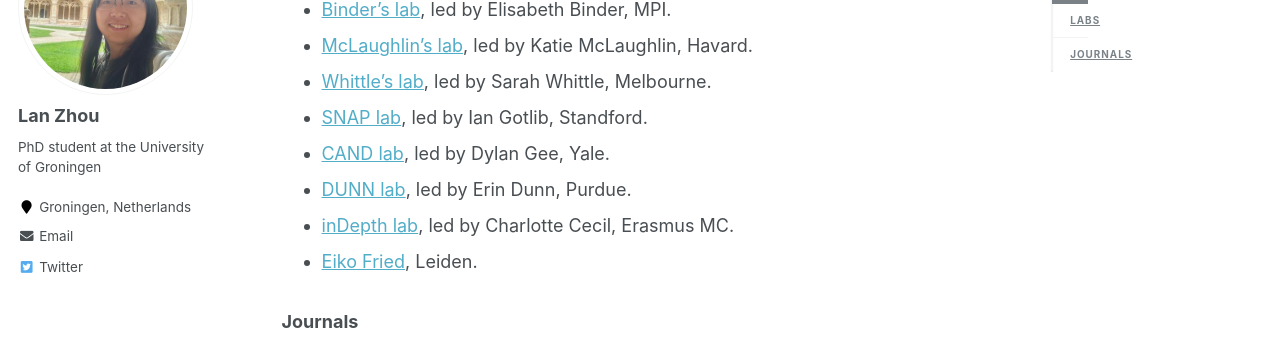
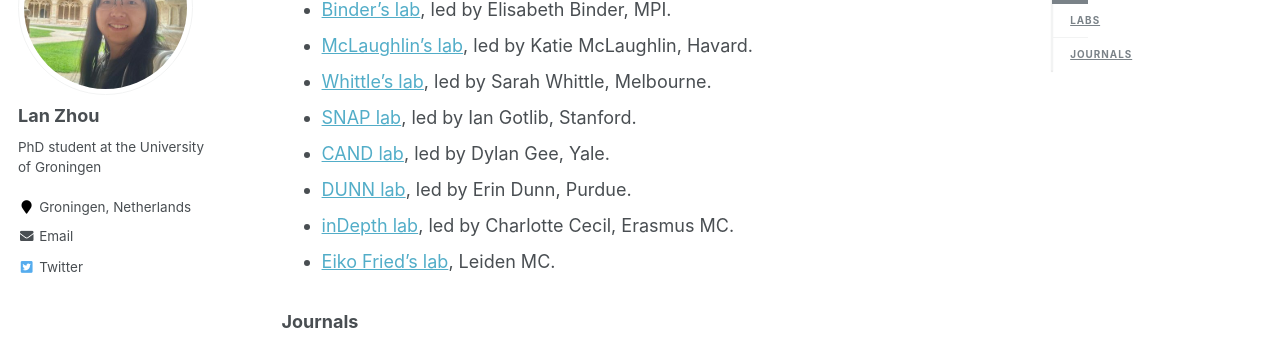
Before and after one commit to lanzhou-psy/personal-page, a Jekyll site: the page built from _pages/resource.md, in a window 1280 px wide and 1106 px high. Shown: the part 198-552 px from the top of the window. Built offline with Jekyll 4.4.1, drawn with Linux system fonts in a browser that asks for light colours.

Commit message:
Update resource.md

```diff
--- a/_pages/resource.md
+++ b/_pages/resource.md
@@ -10,11 +10,11 @@ permalink: /resource/
 - [Binder's lab](https://www.psych.mpg.de/binder), led by Elisabeth Binder, MPI.
 - [McLaughlin's lab](https://sdlab.fas.harvard.edu/people2), led by Katie McLaughlin, Havard.
 - [Whittle's lab](https://www.mncresearch.org/affective-neurodevelopment), led by Sarah Whittle, Melbourne.
-- [SNAP lab](https://snaplab.stanford.edu/), led by Ian Gotlib, Standford.
+- [SNAP lab](https://snaplab.stanford.edu/), led by Ian Gotlib, Stanford.
 - [CAND lab](http://candlab.yale.edu/category/research), led by Dylan Gee, Yale.
 - [DUNN lab](https://www.thedunnlab.com/), led by Erin Dunn, Purdue.
 - [inDepth lab](https://charlottececil.com/), led by Charlotte Cecil, Erasmus MC.
-- [Eiko Fried](https://eiko-fried.com/), Leiden.
+- [Eiko Fried's lab](https://eiko-fried.com/), Leiden MC.
 
 
 ### Journals
```
